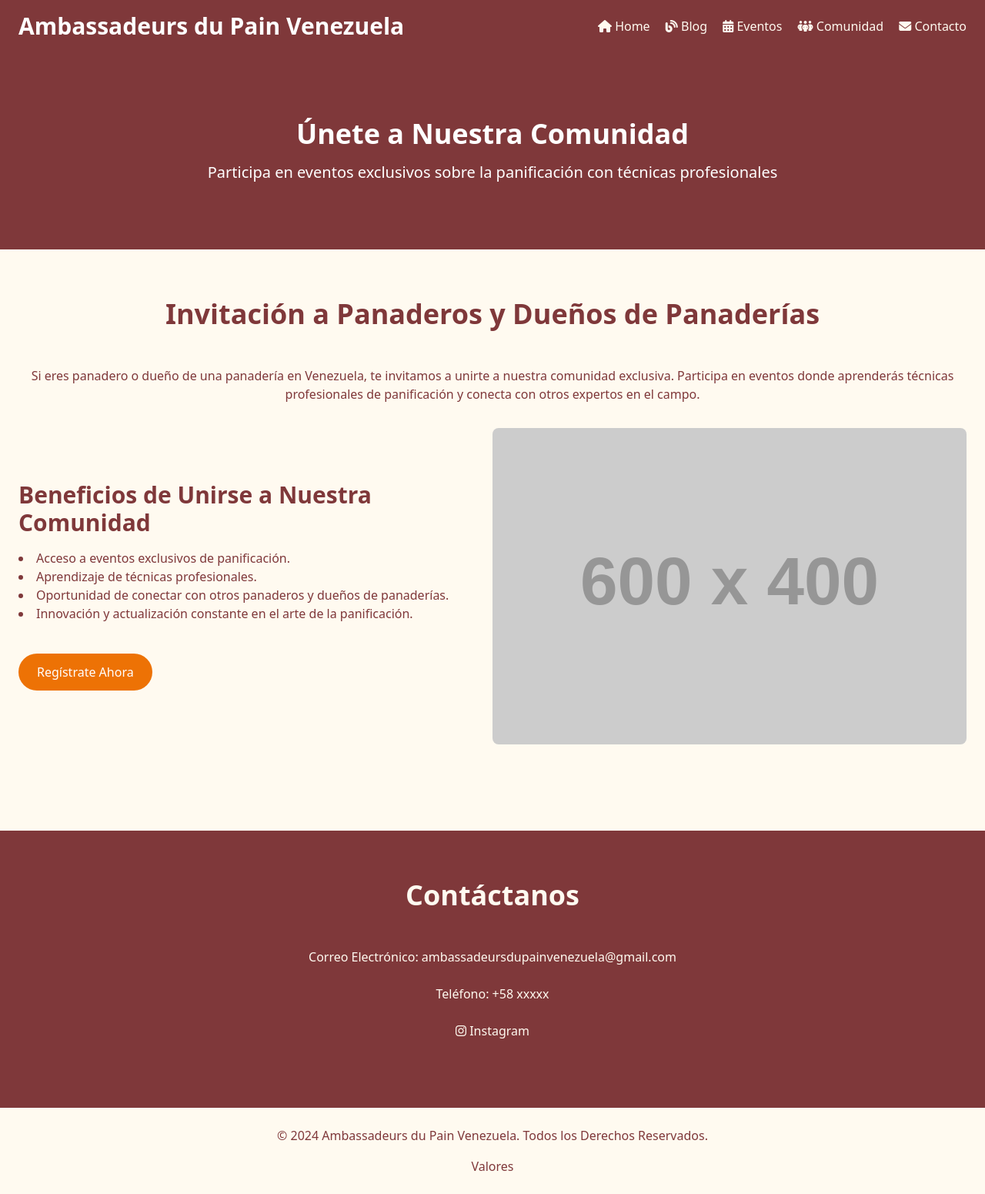
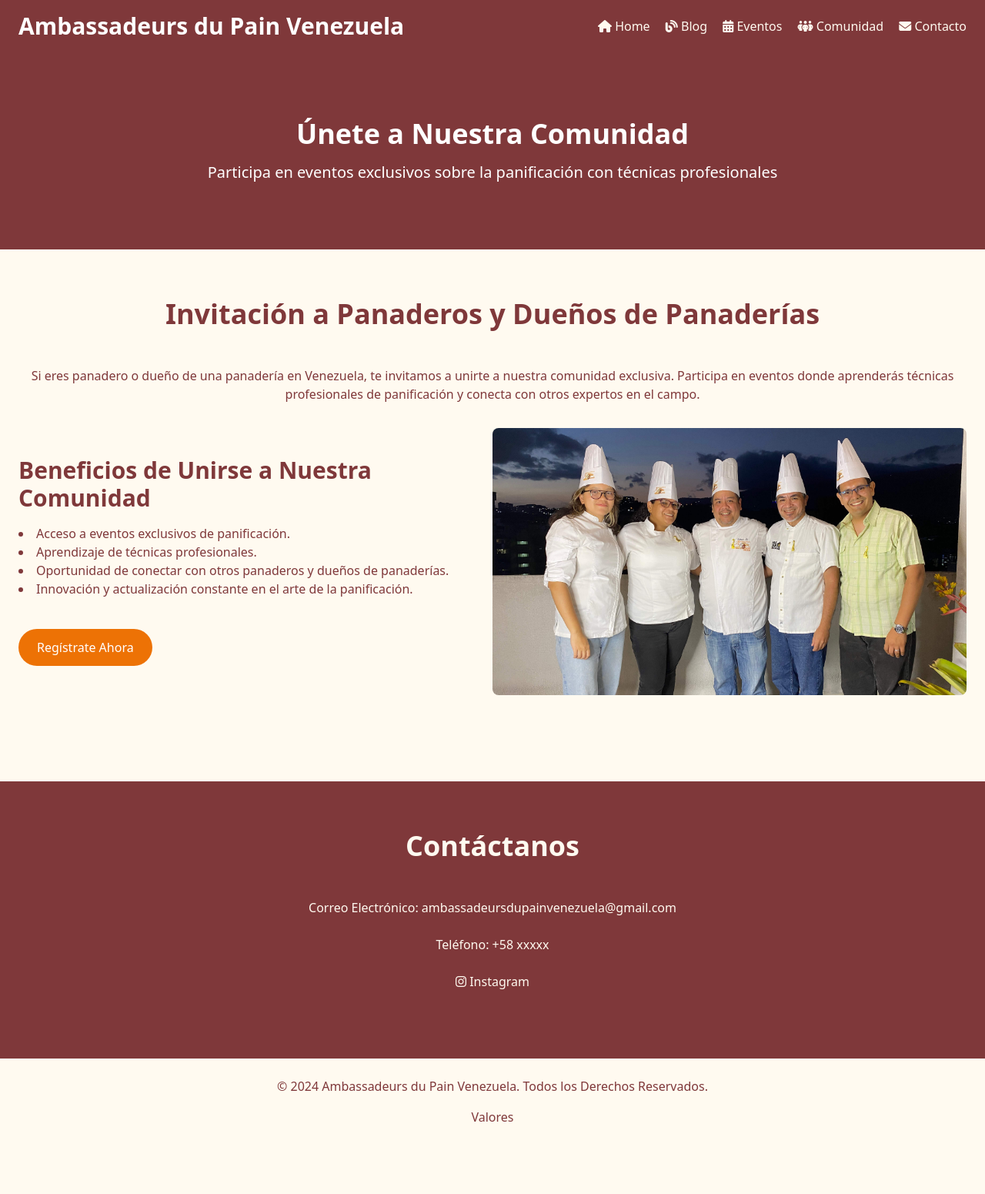
Before and after one commit to ambassadeursdupainvenezuela/ambassadeursdupainvenezuela.github.io, a Jekyll site: the page built from comunidad.html, in a window 1280 px wide. Shown: the whole page at 77% size. Built offline with Jekyll 4.4.1, drawn with Linux system fonts in a browser that asks for light colours; nearby versions of some CDN libraries; after the commit the page ends 1487 px from its top, so only the background shows below that.

Commit message:
Comunidad

```diff
--- a/comunidad.html
+++ b/comunidad.html
@@ -27,10 +27,10 @@
             <li>Oportunidad de conectar con otros panaderos y dueños de panaderías.</li>
             <li>Innovación y actualización constante en el arte de la panificación.</li>
           </ul>
-          <a href="/sign-up.html" class="bg-highlight px-6 py-3 rounded-full text-white inline-block mt-4">Regístrate Ahora</a>
+          <a href="https://forms.gle/uUrVMzLNjUsqURM76" target="_blank" class="bg-highlight px-6 py-3 rounded-full text-white inline-block mt-4">Regístrate Ahora</a>
         </div>
         <div class="lg:w-1/2">
-          <img src="https://via.placeholder.com/600x400" alt="Community Image" class="w-full rounded-lg">
+          <img src="/images/delegacion.jpg" alt="Imagen de la delegación" class="w-full rounded-lg">
         </div>
       </div>
     </div>
```
